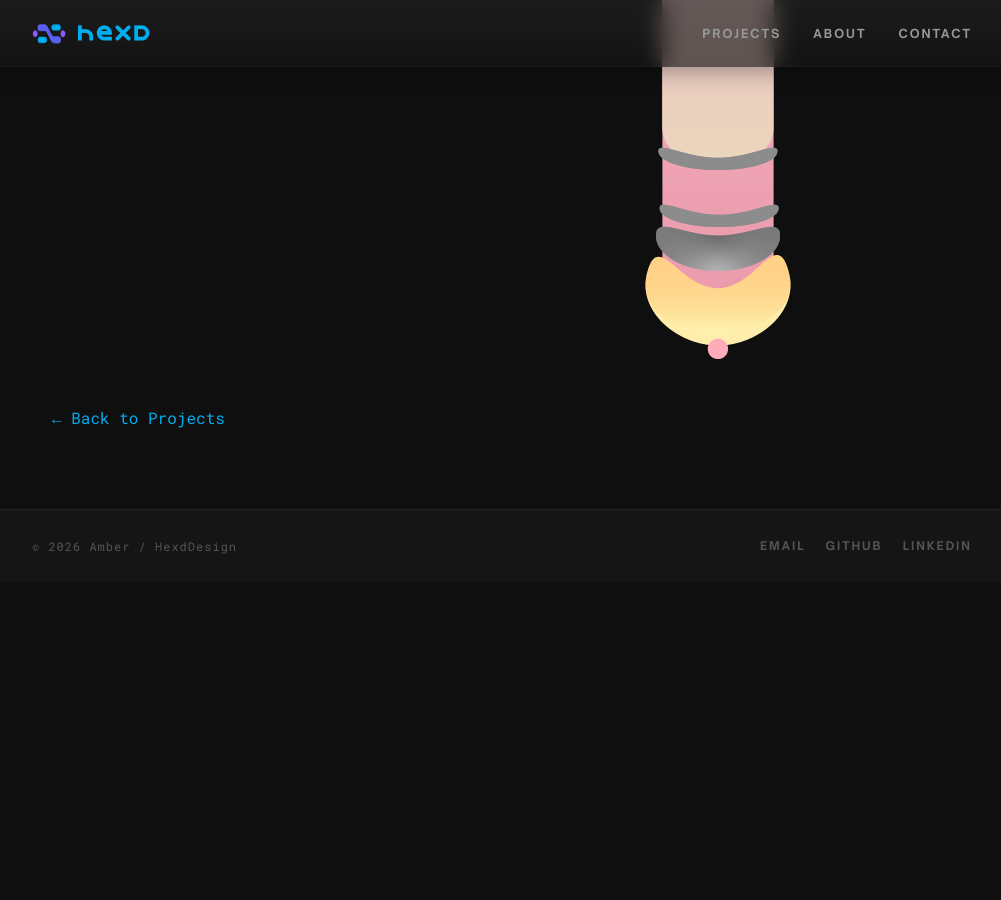
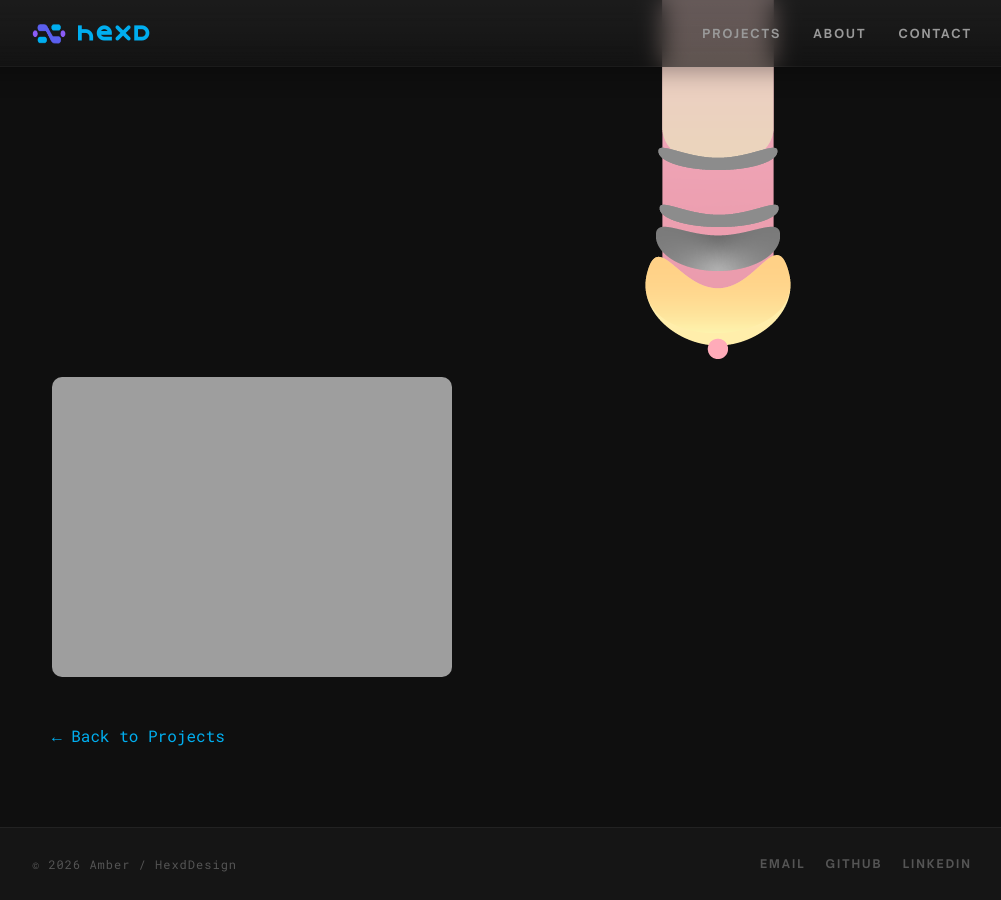
Before and after one commit to HexdDesign/hexddesign.github.io, a Jekyll site: the page built from _projects/design-vector.md, in a window 1280 px wide and 900 px high, scrolled down 1968 px. Shown: the whole window, without its empty margins (138-1139 px from the left). Built offline with Jekyll 4.4.1, drawn with Linux system fonts in a browser that asks for light colours; some web fonts are replaced; before the commit the page ends 2550 px from its top, so only the background shows below that.

Commit message:
Add new image to design vector project

```diff
--- a/_projects/design-vector.md
+++ b/_projects/design-vector.md
@@ -13,5 +13,6 @@ images:
   - /assets/images/panda.png
   - /assets/images/sakura.png
   - /assets/images/wand.png
+  - /assets/images/Untitled design(2).png
 
 ---
```
